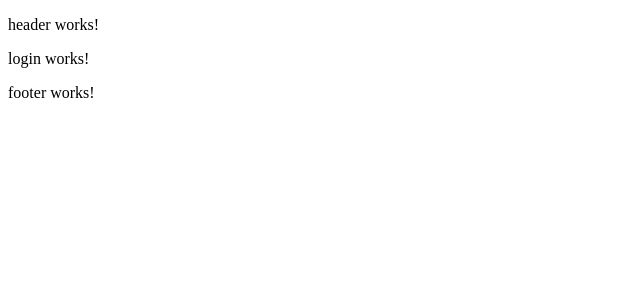
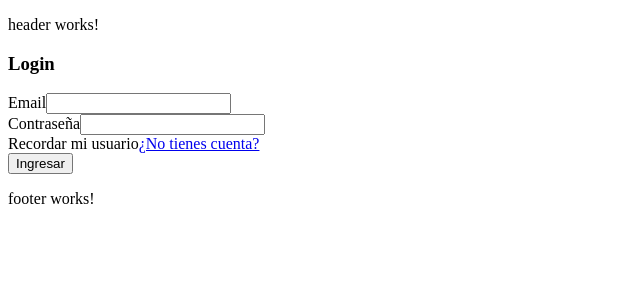
Before and after one commit to cnrubn/tareasApp, an Angular app: page /auth/login in a window 1280 px wide. Shown: the top 300 px of the page, without its empty margins (0-640 px from the left). Built offline with nearby package versions, Linux system fonts and the light colour scheme.

Commit message:
Estructura básica HTML de login y registro.

```diff
--- a/src/app/auth/login/login.component.html
+++ b/src/app/auth/login/login.component.html
@@ -1 +1,39 @@
-<p>login works!</p>
+<h3>Login</h3>
+
+<form>
+
+    <div>
+
+        <label for="email">Email</label>
+        <input  id="email"
+                type="email"
+                >
+
+    </div>
+
+    <div>
+
+        <label for="password">Contraseña</label>
+        <input  id="password"
+                type="password"
+                >
+
+    </div>
+
+    <div>
+
+        <span>Recordar mi usuario</span>
+
+        <a  routerLink="/auth/registro">¿No tienes cuenta?</a>
+
+    </div>
+
+    <div>
+
+        <button>Ingresar</button>
+
+    </div>
+
+
+
+</form>
--- a/src/app/auth/login/login.component.ts
+++ b/src/app/auth/login/login.component.ts
@@ -1,4 +1,5 @@
 import { Component, OnInit } from '@angular/core';
+import { Router } from '@angular/router';
 
 @Component({
   selector: 'app-login',
@@ -7,7 +8,7 @@ import { Component, OnInit } from '@angular/core';
 })
 export class LoginComponent implements OnInit {
 
-  constructor() { }
+  constructor( private router: Router ) { }
 
   ngOnInit(): void {
   }
--- a/src/app/auth/registro/registro.component.html
+++ b/src/app/auth/registro/registro.component.html
@@ -1 +1,48 @@
-<p>registro works!</p>
+<h3>Crear Cuenta</h3>
+
+<form>
+
+    <div>
+
+        <label for="email">Email</label>
+        <input  id="email"
+                type="email"
+                >
+
+    </div>
+
+    <div>
+
+        <label for="name">Nombre</label>
+        <input  id="name"
+                type="text"
+                >
+
+    </div>
+
+    <div>
+
+        <label for="password">Contraseña</label>
+        <input  id="password"
+                type="password"
+                >
+
+    </div>
+
+    <div>
+
+        <span>Recordar mi usuario</span>
+
+        <a  routerLink="/auth/login">¿Ya tienes cuenta?/ Ingresar</a>
+
+    </div>
+
+    <div>
+
+        <button>Ingresar</button>
+
+    </div>
+
+
+
+</form>
```
